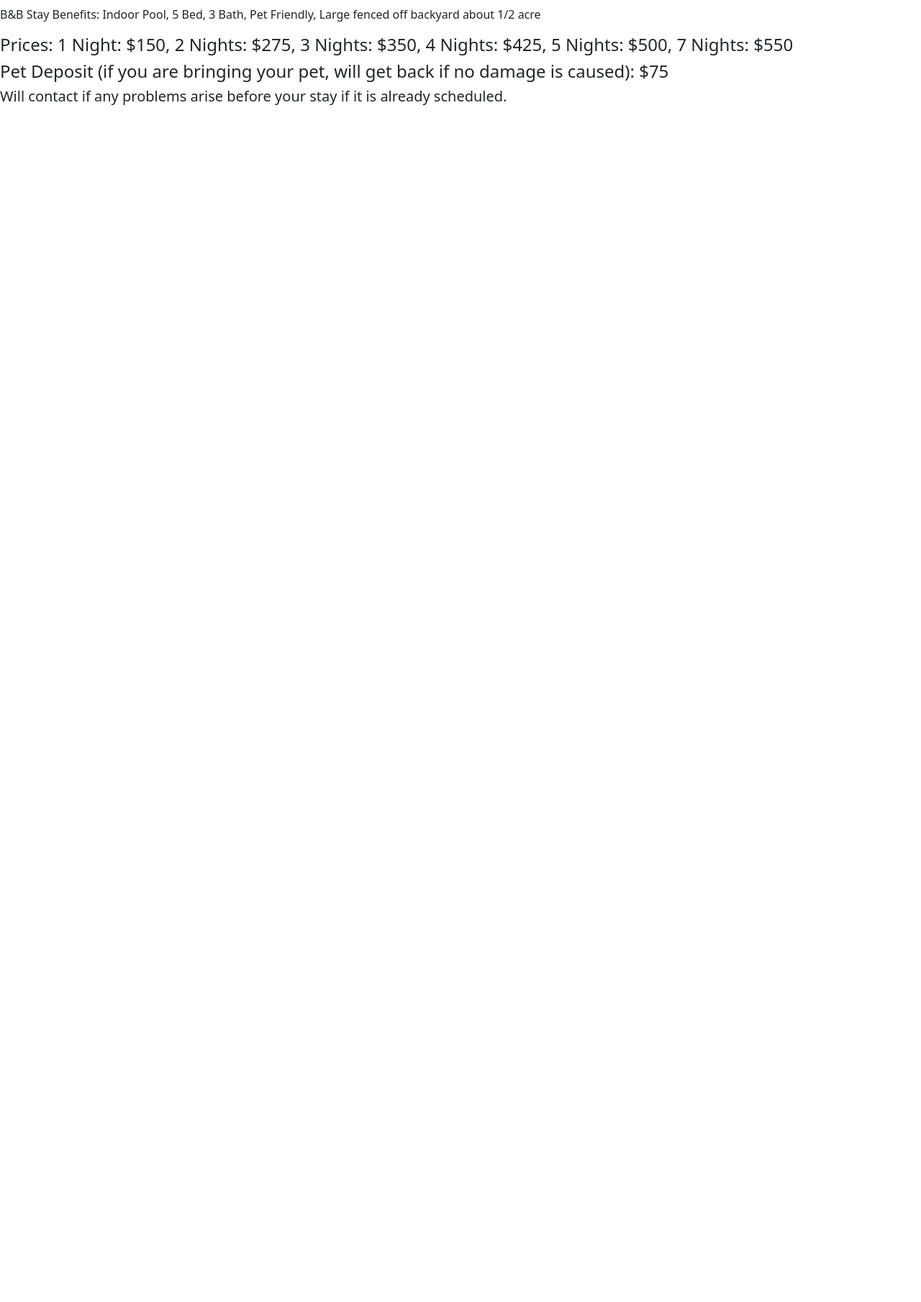
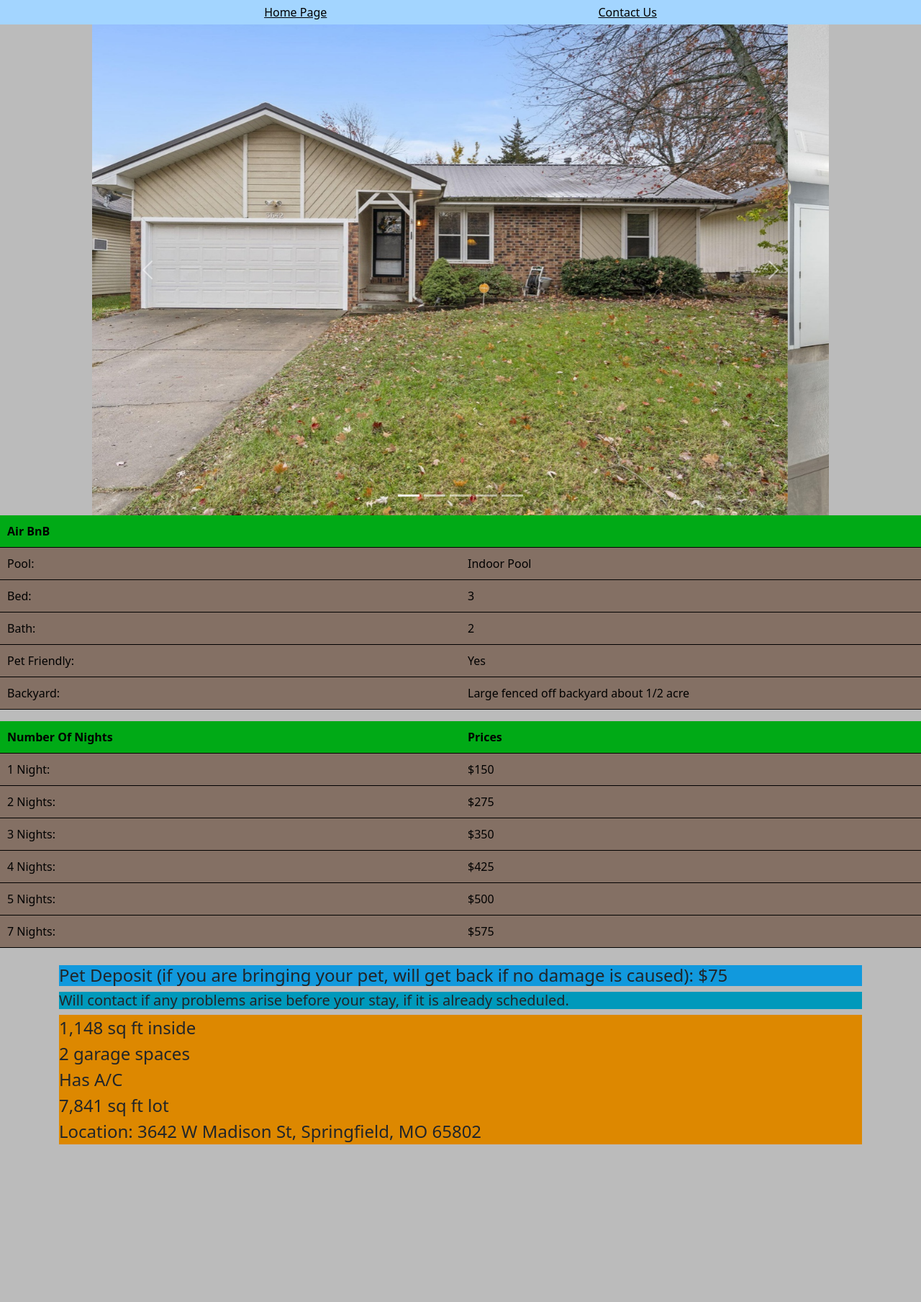
Before and after one commit to AndCray/BootstrapBNB, a plain HTML site: page Index.html in a window 1280 px wide. Shown: the whole page at 72% size. Before the commit the page ends 800 px from the top, so only its background shows below. Drawn offline with nearby package versions, Linux system fonts and the light colour scheme; grey boxes are pictures that could not be loaded.

Commit message:
had to redo the commits to get the right files because they saved to the wrong spot. Sorry

```diff
--- a/Index.html
+++ b/Index.html
@@ -10,14 +10,110 @@
     <!-- Link to Bootstrap CSS -->
     <link href="https://cdn.jsdelivr.net/npm/bootstrap@5.3.3/dist/css/bootstrap.min.css" rel="stylesheet" integrity="sha384-QWTKZyjpPEjISv5WaRU9OFeRpok6YctnYmDr5pNlyT2bRjXh0JMhjY6hW+ALEwIH" crossorigin="anonymous">
 </head>
-<body>
+<body class="page-back">
+	<nav>
+		<a href="Index.html" class="boxed-link link-text">Home Page</a>
+		<a href="ContactUs.html" class="boxed-link link-text">Contact Us</a>
+	</nav>
 
-    <!-- Your content goes here -->
-<h1></h1>
-<p>B&B Stay Benefits: Indoor Pool, 5 Bed, 3 Bath, Pet Friendly, Large fenced off backyard about 1/2 acre</p>
-<h4>Prices: 1 Night: $150, 2 Nights: $275, 3 Nights: $350, 4 Nights: $425, 5 Nights: $500, 7 Nights: $550</h4>
-<h4>Pet Deposit (if you are bringing your pet, will get back if no damage is caused): $75</h4>
-<h5>Will contact if any problems arise before your stay if it is already scheduled.</h5>
+<div id="myCarousel" class="carousel slide" data-bs-ride="carousel">
+	<div class="carousel-indicators">
+		<button type="button" data-bs-target="#myCarousel" data-bs-slide-to="0" class="active" aria-current="true" aria-label="Slide 1"></button>
+		<button type="button" data-bs-target="#myCarousel" data-bs-slide-to="1" aria-label="Slide 2"></button>
+		<button type="button" data-bs-target="#myCarousel" data-bs-slide-to="2" aria-label="Slide 3"></button>
+		<button type="button" data-bs-target="#myCarousel" data-bs-slide-to="3" aria-label="Slide 4"></button>
+		<button type="button" data-bs-target="#myCarousel" data-bs-slide-to="4" aria-label="Slide 5"></button>
+	</div>
+	<div class="carousel-inner">
+		<div class="carousel-item active">
+			<img src="HouseFront.JPG" class="d-block w-100" alt="House Front">
+		</div>
+		<div class="carousel-item">
+			<img src="LivingRoom.JPG" class="d-block w-100" alt="Living Room">
+		</div>
+		<div class="carousel-item">
+			<img src="Kitchen.JPG" class="d-block w-100" alt="Kitchen">
+		</div>
+		<div class="carousel-item">
+			<img src="BackYard.JPG" class="d-block w-100" alt="Back Yard">
+		</div>
+		<div class="carousel-item">
+			<img src="Master.JPG" class="d-block w-100" alt="Master Bedroom">
+		</div>
+	</div>
+	<button class="carousel-control-prev" type="button" data-bs-target="#myCarousel" data-bs-slide="prev">
+		<span class="carousel-control-prev-icon" aria-hidden="true"></span>
+		<span class="visually-hidden">Previous</span>
+	</button>
+	<button class="carousel-control-next" type="button" data-bs-target="#myCarousel" data-bs-slide="next">
+		<span class="carousel-control-next-icon" aria-hidden="true"></span>
+		<span class="visually-hidden">Next</span>
+	</button>
+</div>
+<div class="flex-container table table-striped table-bordered table-responsive">
+	<div class="flex-row header">
+		<div class="flex-column">Air BnB</div>
+	</div>
+	<div class="flex-row">
+		<div class="flex-column">Pool:</div>
+		<div class="flex-column">Indoor Pool</div>
+	</div>
+	<div class="flex-row">
+		<div class="flex-column">Bed:</div>
+		<div class="flex-column">3</div>
+	</div>
+	<div class="flex-row">
+		<div class="flex-column">Bath:</div>
+		<div class="flex-column">2</div>
+	</div>
+	<div class="flex-row">
+		<div class="flex-column">Pet Friendly:</div>
+		<div class="flex-column">Yes</div>
+	</div>
+	<div class="flex-row">
+		<div class="flex-column">Backyard:</div>
+		<div class="flex-column">Large fenced off backyard about 1/2 acre</div>
+	</div>
+</div>
+<div class="flex-container table table-bordered table-responsive">
+	<div class="flex-row header">
+		<div class="flex-column">Number Of Nights</div>
+		<div class="flex-column">Prices</div>
+	</div>
+	<div class="flex-row">
+		<div class="flex-column">1 Night:</div>
+		<div class="flex-column">$150</div>
+	</div>
+	<div class="flex-row">
+		<div class="flex-column">2 Nights:</div>
+		<div class="flex-column">$275</div>
+	</div>
+	<div class="flex-row">
+		<div class="flex-column">3 Nights:</div>
+		<div class="flex-column">$350</div>
+	</div>
+	<div class="flex-row">
+		<div class="flex-column">4 Nights:</div>
+		<div class="flex-column">$425</div>
+	</div>
+	<div class="flex-row">
+		<div class="flex-column">5 Nights:</div>
+		<div class="flex-column">$500</div>
+	</div>
+	<div class="flex-row">
+		<div class="flex-column">7 Nights:</div>
+		<div class="flex-column">$575</div>
+	</div>
+</div>
+
+<div class="container mt-4">
+	<h4>Pet Deposit (if you are bringing your pet, will get back if no damage is caused): $75</h4>
+	<h5>Will contact if any problems arise before your stay, if it is already scheduled.</h5>
+	<p>1,148 sq ft inside<br>2 garage spaces<br>Has A/C<br>7,841 sq ft lot<br>Location: 3642 W Madison St, Springfield, MO 65802</p>
+	<div class="embed-responsive embed-responsive-4by3 mb-4 iframe-container">
+		<iframe src="https://www.google.com/maps/embed?pb=!1m18!1m12!1m3!1d3177.9452136710497!2d-93.3530263!3d37.2015307!2m3!1f0!2f0!3f0!3m2!1i1024!2i768!4f13.1!3m3!1m2!1s0x87cf61714b8d0b3d%3A0x3779824267945d43!2s3642%20W%20Madison%20St%2C%20Springfield%2C%20MO%2065802!5e0!3m2!1sen!2sus!4v1732133888361!5m2!1sen!2sus" width="350px" height="200px" style="border:3;" allowfullscreen="" loading="lazy" referrerpolicy="no-referrer-when-downgrade" ></iframe>
+	</div>
+</div>
 <!--Imgs on a carousel showing pictures of the house and some of the rooms inside-->
     <!-- Bootstrap JS -->
     <script src="https://cdn.jsdelivr.net/npm/bootstrap@5.3.3/dist/js/bootstrap.bundle.min.js" integrity="sha384-YvpcrYf0tY3lHB60NNkmXc5s9fDVZLESaAA55NDzOxhy9GkcIdslK1eN7N6jIeHz" crossorigin="anonymous"></script>
--- a/ResponsiveStyles.css
+++ b/ResponsiveStyles.css
@@ -0,0 +1,49 @@
+/* General styles for mobile and tablet views */
+@media (max-width: 768px) {
+    /* Hides the map container on tablets and phones */
+    .map-container {
+        display: none;
+    }
+
+    /* Adjust the container to ensure proper padding and spacing */
+    .container {
+        padding: 10px;
+    }
+
+    /* Navigation links in a more vertical, mobile-friendly layout */
+    nav {
+        flex-direction: column;
+        align-items: flex-start;
+    }
+
+    .boxed-link {
+        margin-bottom: 10px; /* Add some spacing between links */
+    }
+
+    /* Adjust carousel images for smaller devices */
+    .carousel-inner img {
+        max-width: 100%;
+        height: auto; /* Maintain aspect ratio */
+    }
+}
+
+@media (max-width: 576px) {
+    /* Further adjustments for smaller devices */
+    .container {
+        padding: 5px;
+    }
+
+    h2 {
+        font-size: 1.5rem; /* Smaller font size for headers */
+    }
+
+    .form-label, .form-control, .btn {
+        font-size: 0.9rem; /* Adjust font size for form elements */
+    }
+
+    /* Adjust carousel images for even smaller devices */
+    .carousel-inner img {
+        max-width: 100%;
+        height: auto; /* Maintain aspect ratio */
+    }
+}
--- a/Styles.css
+++ b/Styles.css
@@ -0,0 +1,123 @@
+nav {
+	display: flex;
+	justify-content: space-evenly;
+	align-content: center;
+	background-color: #A3D5FF;
+}
+.boxed-link {
+	display: inline-block;
+	padding: 5px 10px;
+	color: black;
+	text-align: center;
+}
+body {
+	font-family: Arial, sans-serif;
+	color: #111;
+	background-color: #999999;
+}
+.center{
+	text-align: center;
+	align-content: center;
+}
+td {
+	text-align: center;
+	color: black;
+	background-color: #847064
+}
+th {
+	text-align: center;
+	color: black;
+	background-color: #00AA16;
+}
+.flex-container {
+    display: flex;
+    flex-direction: column;
+    width: 100%;
+}
+
+.flex-row {
+    display: flex;
+    flex-direction: row;
+    border-bottom: 1px solid #000;
+}
+
+.flex-column {
+    flex: 1;
+    padding: 10px;
+    text-align: left;
+    border-right: 1px solid #000;
+}
+
+/* Header styles */
+.header {
+    background-color: #00AA16;
+    color: black;
+    font-weight: bold;
+}
+
+/* Non-header row styles */
+.flex-row:not(.header) {
+    background-color: #847064;
+    color: black;
+}
+
+/* Ensure columns in non-header rows have the correct background color */
+.flex-row:not(.header) .flex-column {
+    background-color: #847064;
+    color: black;
+}
+
+/* Remove right border for the last column */
+.flex-column:last-child {
+    border-right: none;
+}
+
+h4{
+	background-color: #1199DD;
+	font-size: 16pt;
+}
+h5{
+	background-color: #0099BB;
+	font-size: 14pt;
+}
+p{
+	background-color: #DD8800;
+	font-size: 18pt;
+}
+.page-back{
+	background-color: #BBBBBB;
+}
+.carousel-inner img {
+	max-height: 700px;
+	margin: auto;
+}
+.carousel {
+	width: 80%;
+	margin: auto;
+}
+.iframe-container {
+	display: flex;
+	justify-content: center;
+	align-items: center;
+}
+.map-container {
+	display: flex;
+	justify-content: center;
+	align-items: center;
+	margin: 20px 0;
+}
+.map-responsive {
+	width: 100%;
+	max-width: 800px;
+	height: 0;
+	padding-bottom: 75%;
+	position: relative;
+}
+.map-responsive iframe {
+	position: absolute;
+	top: 0;
+	left: 0;
+	width: 100%;
+	height: 100%;
+	border: 0;
+}
```
Also changed, not shown: ContactUs.html (+34 -8 lines).
